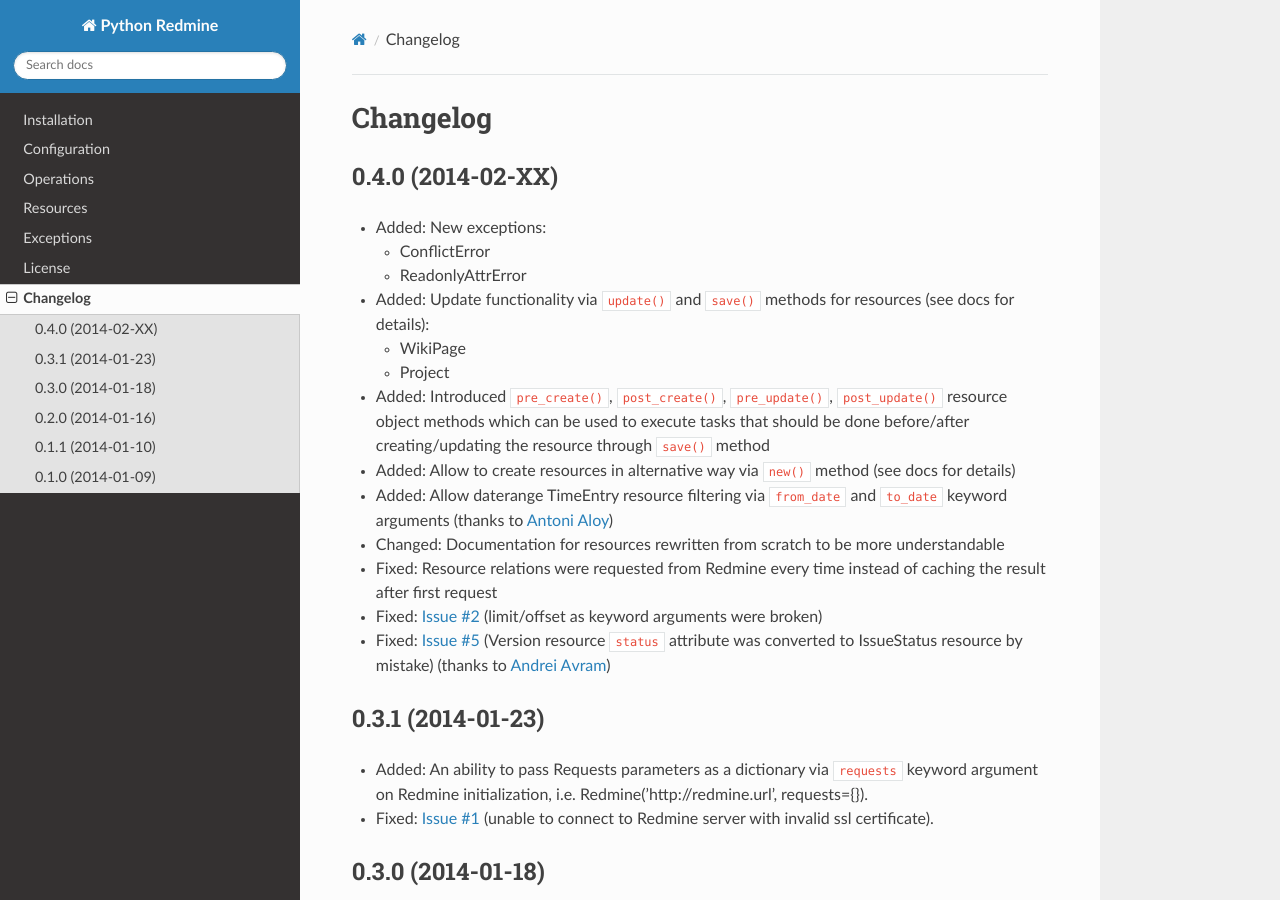
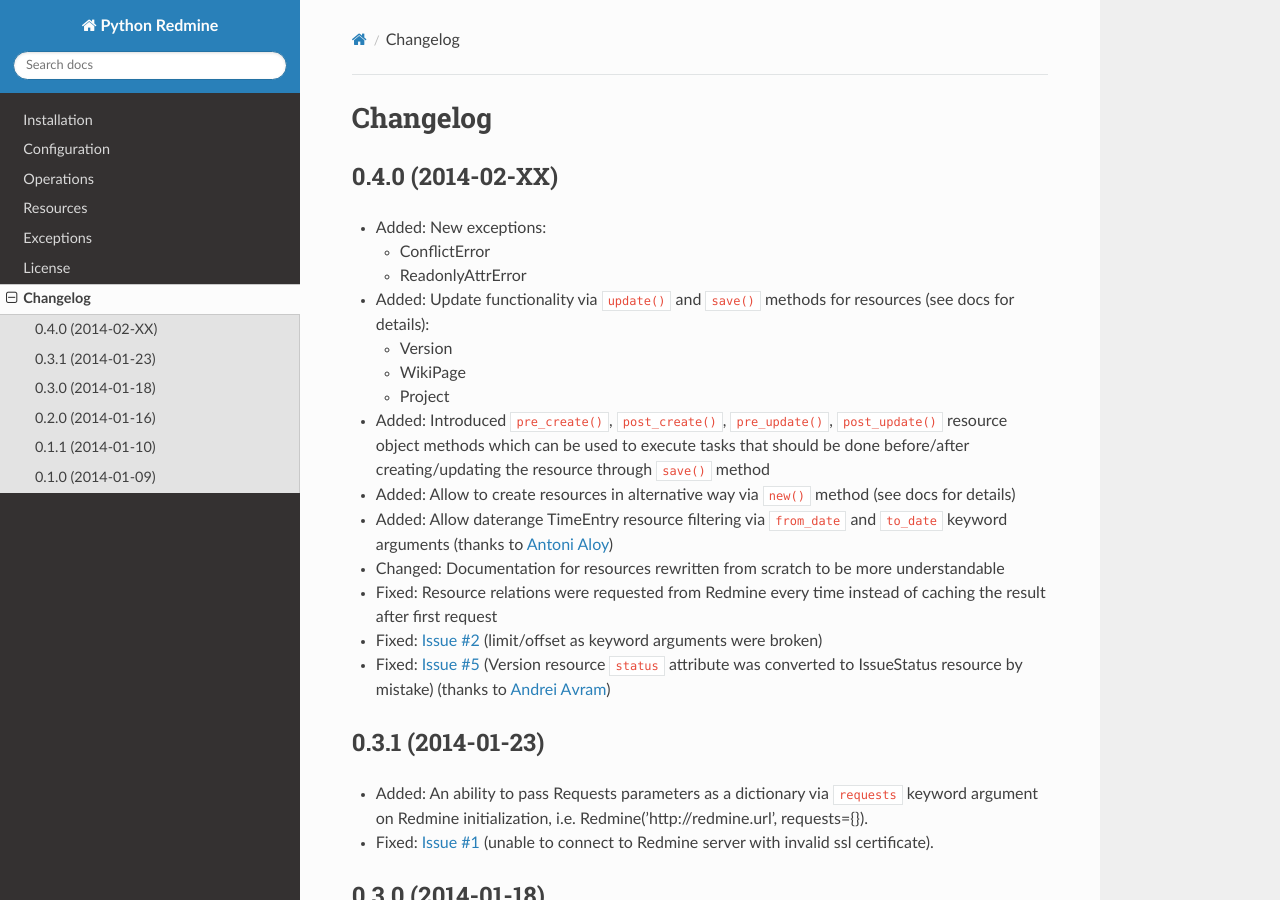
Before and after one commit to maxtepkeev/python-redmine, a Sphinx documentation site: the page built from docs/changelog.rst, in a window 1280 px wide and 900 px high. Built offline with Sphinx 7.4.7 and the Read the Docs theme 2.0.0, drawn with Linux system fonts in a browser that asks for light colours.

Commit message:
doc update

```diff
--- a/docs/changelog.rst
+++ b/docs/changelog.rst
@@ -12,6 +12,7 @@
 - Added: Update functionality via ``update()`` and ``save()`` methods for resources (see
   docs for details):
 
+  * Version
   * WikiPage
   * Project
 
```
